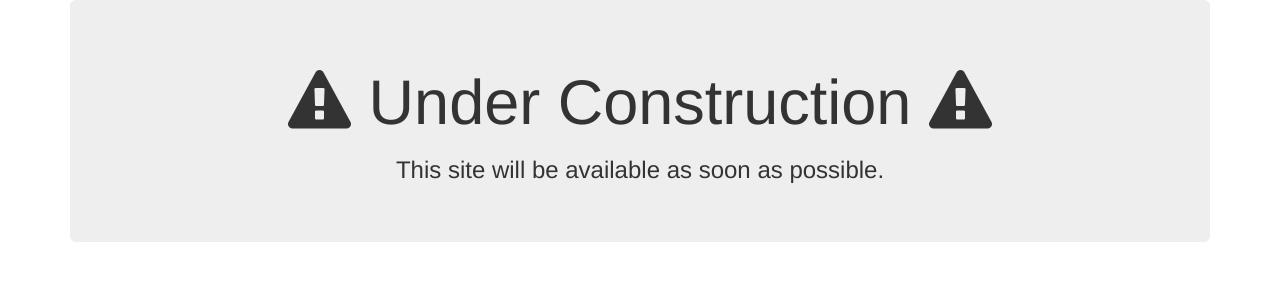
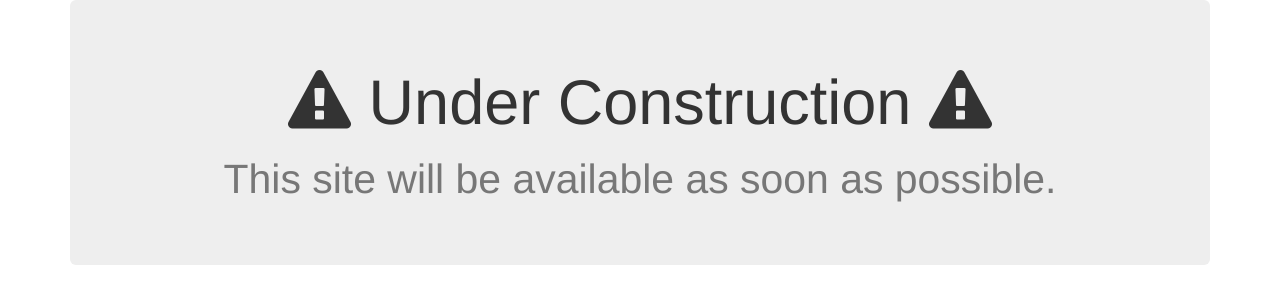
Before and after one commit to therickys93/therickys93.github.io, a website: page index.html in a window 1280 px wide. Drawn offline with Linux system fonts and the light colour scheme; files whose address does not match are found by name.

Commit message:
modified the layout

```diff
--- a/index.html
+++ b/index.html
@@ -20,8 +20,8 @@
   <body>
     <div class="container">
         <div class="jumbotron">
-	        <h1 align="center"><i class="fa fa-exclamation-triangle"></i> Under Construction <i class="fa fa-exclamation-triangle"></i></h1>
-          <h3 align="center">This site will be available as soon as possible.</h3>
+	        <h1 align="center"><i class="fa fa-exclamation-triangle"></i> Under Construction <i class="fa fa-exclamation-triangle"></i><br />
+          <small>This site will be available as soon as possible.</small></h1>
         </div>
     </div>
 
```
